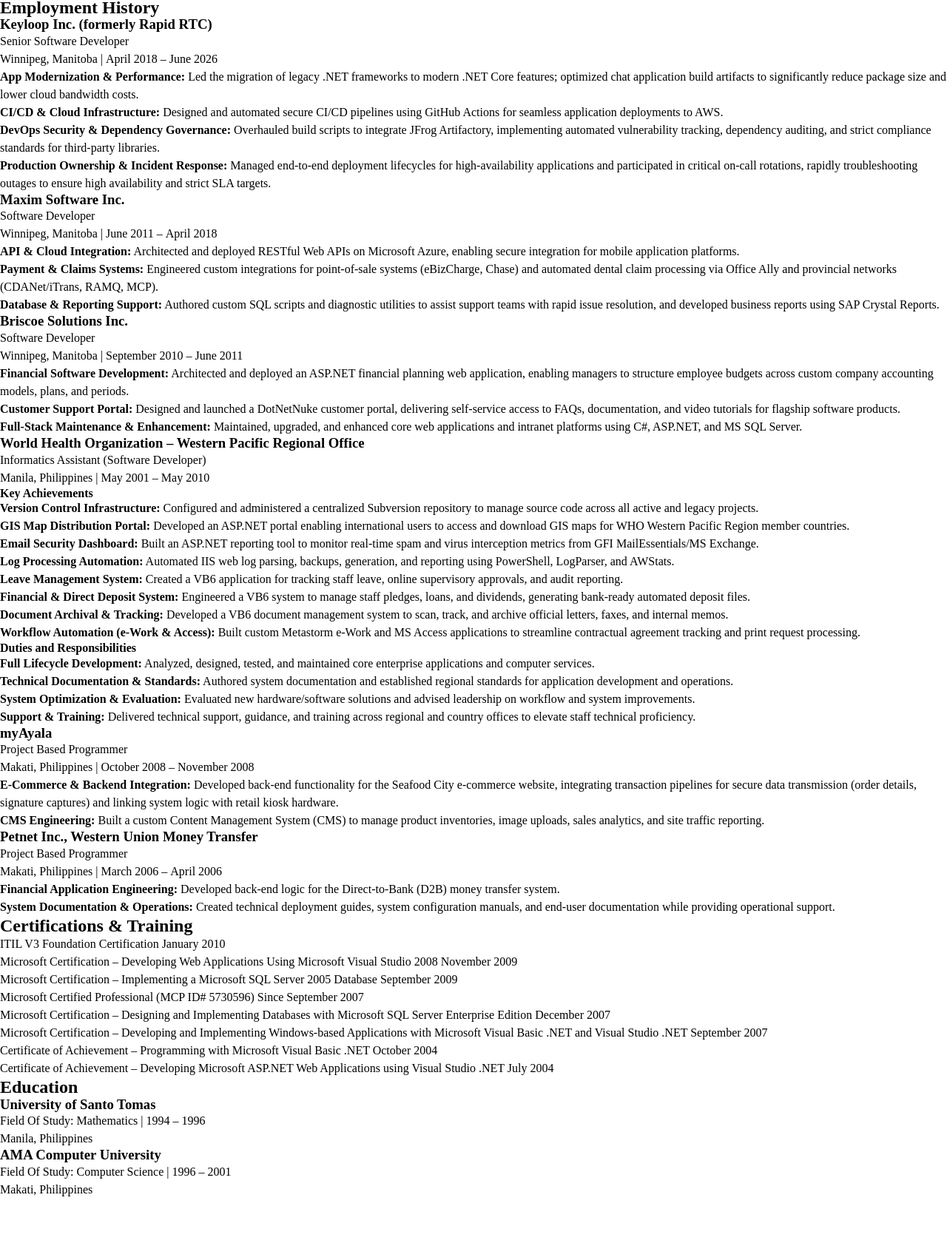
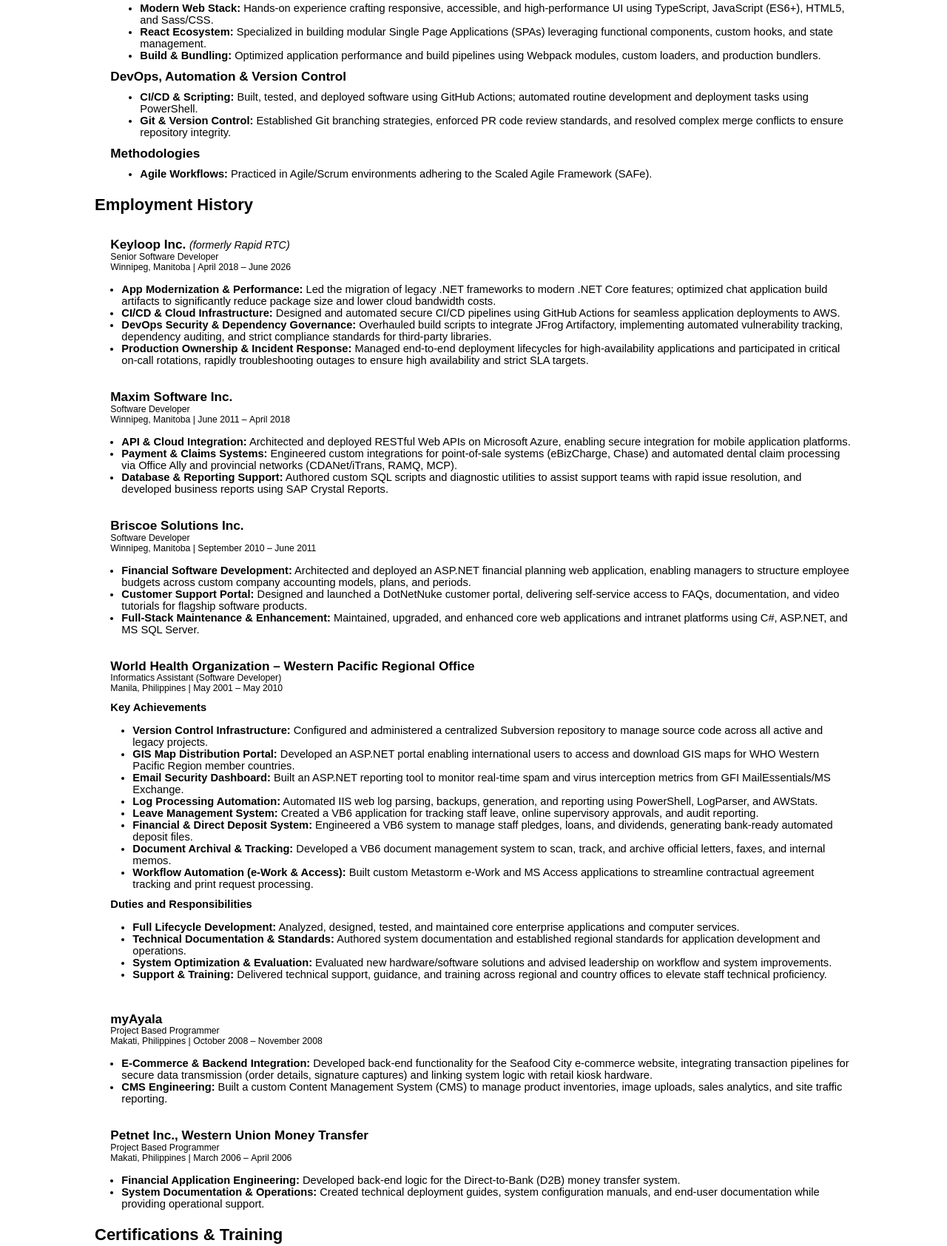
Before and after one commit to acermate433s/css-resume-garden, a plain HTML site: page index.html in a window 1280 px wide. Shown: the part 506-2190 px from the top of the page at 74% size. Before the commit the page ends 2126 px from the top, so only its background shows below. Drawn offline with Linux system fonts and the light colour scheme.

Commit message:
Initial implementation of style.css.

```diff
--- a/index.html
+++ b/index.html
@@ -4,7 +4,7 @@
     <meta charset="UTF-8">
     <meta name="viewport" content="width=device-width, initial-scale=1.0">
     <title>Adrian Demavivas - Resume</title>
-    <link rel="stylesheet" href="./reset.css">
+    <link rel="stylesheet" href="./style.css">
 </head>
 <body>
 
@@ -67,7 +67,7 @@
 
             <article class="job-entry">
                 <header>
-                    <h3>Keyloop Inc. (formerly Rapid RTC)</h3>
+                    <h3>Keyloop Inc. <em>(formerly Rapid RTC)</em></h3>
                     <p class="job-title">Senior Software Developer</p>
                     <p class="job-meta">Winnipeg, Manitoba | <time datetime="2018-04">April 2018</time> &ndash; <time datetime="2026-06">June 2026</time></p>
                 </header>
--- a/reset.css
+++ b/reset.css
@@ -1,6 +1,6 @@
 /* https://vale.rocks/posts/css-reset */
 
-@layer {
+@layer reset {
 	*,
 	*::before,
 	*::after {
--- /dev/null
+++ b/style.css
@@ -0,0 +1,124 @@
+@import url('reset.css');
+
+@layer reset, defaults;
+
+@layer defaults {
+    body {
+        font: 11pt Arial, Helvetica, sans-serif;
+        margin: 0 10% 0 10%;
+    }
+    ul {
+        padding: 0 0 0 40px;
+    }
+}
+
+:root {
+    --default-margin-bottom: 8pt;
+    --padding-after-section-header: 16pt;
+}
+
+@media print {
+    .job-entry,
+    .skills-category,
+    .education-entry {
+        break-inside: avoid;
+    }
+}
+
+body {
+    header {
+        padding-top: calc(var(--default-margin-bottom) * 2);
+    }
+}
+
+main {
+    padding-bottom: calc(var(--default-margin-bottom) * 2);
+
+    section {
+        margin-bottom: calc(var(--default-margin-bottom) * 2);
+
+        h2 {
+            margin-bottom: var(--default-margin-bottom);
+        }
+
+        div {
+            padding-left: var(--padding-after-section-header);
+        }
+    }
+}
+
+#contact-info {
+    margin-bottom: calc(var(--default-margin-bottom) * 2);
+
+    h1 {
+        font-size: 32pt;
+        margin-bottom: -16pt;
+    }
+    * {
+        text-align: center;
+    }
+
+    p, a::after {
+        white-space: pre-wrap;
+    }
+}
+
+#technical-skills {
+    h3 {
+        margin-bottom: var(--default-margin-bottom);
+    }
+    .skills-category {
+        margin-bottom: var(--default-margin-bottom);
+    }
+}
+
+#employment-history {
+    .job-entry {
+        padding-left: var(--padding-after-section-header);
+        margin-bottom: var(--default-margin-bottom);
+
+        header h3 em {
+            font-weight: normal;
+            font-style: italic;
+            font-size: smaller;
+        }
+    }
+    ul {
+        padding: 15px 0 0 15px;
+    }
+    p {
+        font-size: smaller;
+    }
+    .job-entry .job-details {
+        padding: var(--default-margin-bottom) 0 0 0;
+
+        ul {
+            padding-left: 30px;
+            padding-bottom: var(--default-margin-bottom);
+        }
+    }
+}
+
+#certifications-and-trainings {
+    li {
+        margin-bottom: var(--default-margin-bottom);
+    }
+    span {
+        display: block;
+    }
+    time {
+        font-style: italic;
+        font-size: smaller;
+    }
+}
+
+#education {
+    .education-entry {
+        margin-bottom: var(--default-margin-bottom);
+
+        p {
+            font-style: italic;
+            font-size: smaller;
+        }
+    }
+}
```
